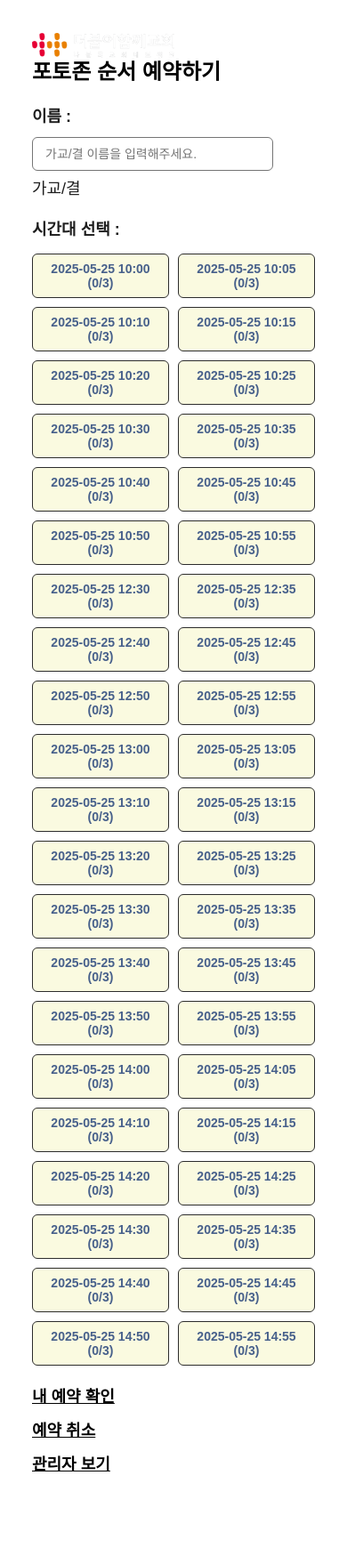
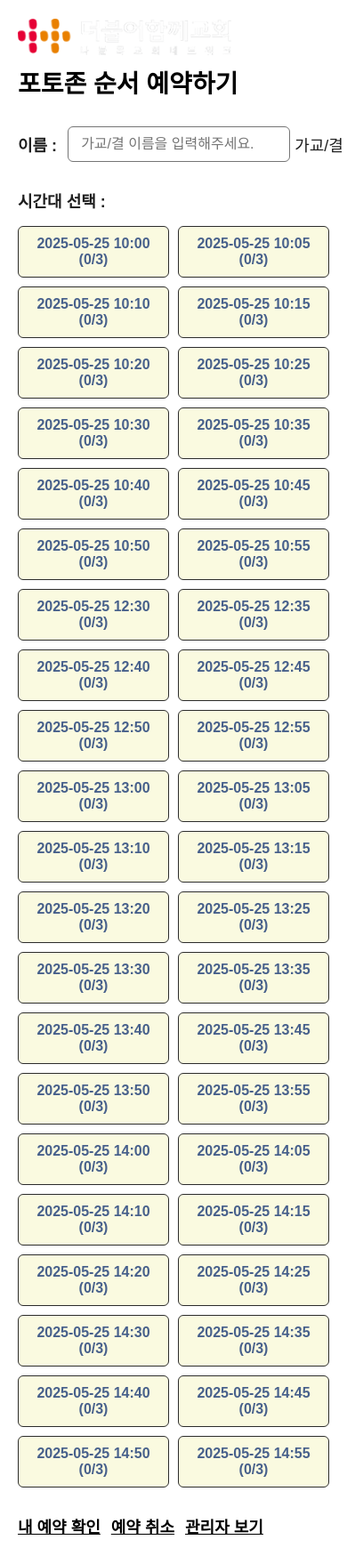
Before and after one commit to baekmingyu1/my-reservation-app, a Flask app: page / in a window 390 px wide. Shown: the whole page at 89% size. Before the commit the page ends 1654 px from the top, so only its background shows below. Run offline with Flask 3, Linux system fonts and the light colour scheme; data that the repository does not hold is empty; some libraries are stand-ins or nearby versions.

Commit message:
input field 정렬

```diff
--- a/app.py
+++ b/app.py
@@ -1,27 +1,23 @@
 import os
 from dotenv import load_dotenv
 import psycopg2
-from flask import Flask, render_template, request, redirect, session, url_for
+from flask import Flask, render_template, request
 from psycopg2.extras import RealDictCursor
 from datetime import datetime, timedelta
 import traceback
 
-# 💡 명시적 경로로 .env 강제 로드
+# 💡 .env 강제 로드
 env_path = os.path.join(os.path.dirname(__file__), '.env')
 load_dotenv(dotenv_path=env_path)
 
-# ✅ 환경 변수 확인
 DATABASE_URL = os.getenv("DATABASE_URL")
 SECRET_KEY = os.getenv("SECRET_KEY", "default-secret")
-
 print("📡 DB URL:", DATABASE_URL)
 
 app = Flask(__name__)
 app.secret_key = SECRET_KEY
 
-
 # ✅ DB 초기화 함수
-
 def init_db():
     print("DB URL 확인:", repr(DATABASE_URL))
     try:
@@ -83,6 +79,47 @@ def index():
     conn.close()
     return render_template('index.html', timeslots=slots, message=message)
 
+@app.route('/my', methods=['GET', 'POST'])
+def my_reservations():
+    reservations = []
+    if request.method == 'POST':
+        name = request.form.get('name')
+        conn = psycopg2.connect(DATABASE_URL)
+        cur = conn.cursor(cursor_factory=RealDictCursor)
+        cur.execute("SELECT timeslot FROM reservations WHERE name = %s", (name,))
+        reservations = cur.fetchall()
+        cur.close()
+        conn.close()
+    return render_template('my.html', reservations=reservations)
+
+@app.route('/cancel', methods=['GET', 'POST'])
+def cancel():
+    message = None
+    if request.method == 'POST':
+        name = request.form.get('name')
+        timeslot = request.form.get('timeslot')
+        conn = psycopg2.connect(DATABASE_URL)
+        cur = conn.cursor()
+        cur.execute("DELETE FROM reservations WHERE name = %s AND timeslot = %s", (name, timeslot))
+        conn.commit()
+        cur.close()
+        conn.close()
+        message = f"{name}님의 {timeslot} 예약이 취소되었습니다."
+    return render_template('cancel.html', message=message)
+
+@app.route('/admin')
+def admin():
+    conn = psycopg2.connect(DATABASE_URL)
+    cur = conn.cursor()
+    cur.execute("SELECT timeslot, name FROM reservations ORDER BY timeslot")
+    rows = cur.fetchall()
+    grouped = {}
+    for time, name in rows:
+        grouped.setdefault(time, []).append(name)
+    cur.close()
+    conn.close()
+    return render_template('admin.html', grouped=grouped)
+
 if __name__ == '__main__':
     port = int(os.environ.get('PORT', 5000))
     app.run(host='0.0.0.0', port=port)
--- a/templates/index.html
+++ b/templates/index.html
@@ -6,73 +6,80 @@
     <title>포토존 순서 예약하기</title>
     <style>
         * { box-sizing: border-box; font-family: Pretendard, sans-serif; }
-        body { margin: 0; padding: 21px 20px; background-color: white; }
+        body { margin: 0; padding: 21px 20px; background-color: white; overflow-x: auto; }
         .container { max-width: 100%; display: flex; flex-direction: column; gap: 30px; }
-        .logo { max-width: 200px; height: auto; margin-bottom: 10px; }
+        .logo { max-width: 240px; height: auto; margin-bottom: -20px; }
         .title { font-size: 28px; font-weight: 700; color: black; }
-        .name-row, .actions { display: flex; align-items: center; flex-wrap: wrap; gap: 12px; }
-        .label { font-size: 18px; font-weight: 700; color: #1E1E1E; }
-        .input-wrapper { display: flex; align-items: center; gap: 5px; flex-wrap: wrap; }
-        .input-box { width: 100%; max-width: 250px; padding: 10px 14px; border: 1px solid #757575; border-radius: 6px; font-size: 16px; }
-        .slot-section { display: flex; flex-direction: column; gap: 16px; }
-        .slots { display: grid; grid-template-columns: repeat(auto-fill, minmax(140px, 1fr)); gap: 10px; }
-        .slot { padding: 10px; background: #FAFAE0; border-radius: 6px; border: 1px solid #2C2C2C; color: #47608B; font-size: 16px; font-weight: 700; text-align: center; cursor: pointer; }
-        .slot.full { background: #ccc; color: #999; cursor: not-allowed; }
-        .action-link { font-size: 18px; font-weight: 700; text-decoration: underline; color: black; cursor: pointer; }
-        .logo {
-            max-width: 240px;
-            height: auto;
-            margin-bottom: -20px;
-        }
-        form { display: contents; }
-        @media (max-width: 768px) {
-            .container {
-                padding: 16px;
-                gap: 20px;
+
+        .name-row, .actions {
+            display: flex;
+            align-items: center;
+            flex-wrap: nowrap; /* 무조건 가로로 */
+            gap: 12px;
         }
 
-            .title {
-                font-size: 24px;
-                line-height: 1.3;
+        .label {
+            font-size: 18px;
+            font-weight: 700;
+            color: #1E1E1E;
+            white-space: nowrap;
+            flex-shrink: 0;
         }
 
-            .label, .action-link {
-                font-size: 18px;
+        .input-wrapper {
+            display: flex;
+            align-items: center;
+            gap: 5px;
+            flex-wrap: nowrap;
+            white-space: nowrap;
         }
 
         .input-box {
-                width: 100% !important;
-                max-width: 100% !important;
-                font-size: 14px;
+            width: 100%;
+            max-width: 250px;
+            min-width: 180px;
+            padding: 10px 14px;
+            border: 1px solid #757575;
+            border-radius: 6px;
+            font-size: 16px;
+            flex-shrink: 0;
+        }
+
+        .slot-section { display: flex; flex-direction: column; gap: 16px; }
+
+        .slots {
+            display: grid;
+            grid-template-columns: repeat(auto-fill, minmax(140px, 1fr));
+            gap: 10px;
         }
 
         .slot {
-                font-size: 14px;
-                padding: 8px;
+            padding: 10px;
+            background: #FAFAE0;
+            border-radius: 6px;
+            border: 1px solid #2C2C2C;
+            color: #47608B;
+            font-size: 16px;
+            font-weight: 700;
+            text-align: center;
+            cursor: pointer;
         }
 
-            .slots {
-                grid-template-columns: repeat(auto-fill, minmax(120px, 1fr));
+        .slot.full {
+            background: #ccc;
+            color: #999;
+            cursor: not-allowed;
         }
 
-            table {
-                font-size: 14px;
+        .action-link {
+            font-size: 18px;
+            font-weight: 700;
+            text-decoration: underline;
+            color: black;
+            cursor: pointer;
         }
 
-            th, td {
-                padding: 8px;
-            }
-
-            .logo {
-                max-width: 160px;
-            }
-
-            .name-row, .actions {
-                flex-direction: column;
-                align-items: flex-start;
-            }
-        }
-
+        form { display: contents; }
     </style>
 </head>
 <body>
```
Lines whose indentation alone changed are shown as unchanged.
